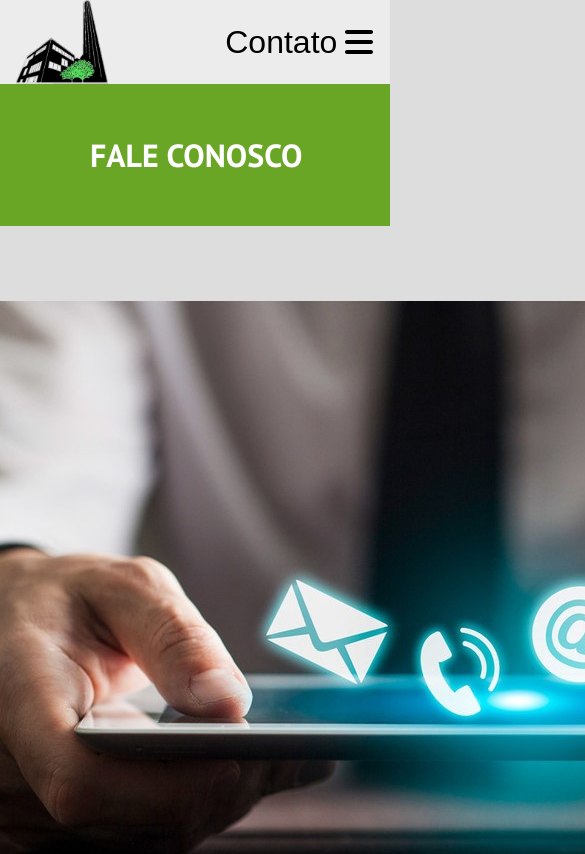
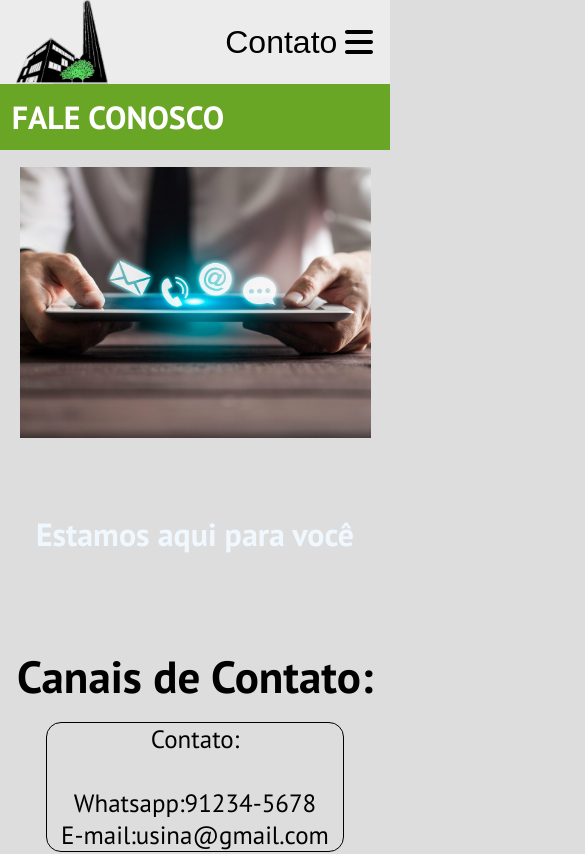
Before and after one commit to guilhermesantos0/pi_2sem, a React (Create React App) app: page /contato in a window 390 px wide. Shown: the top 854 px of the page, 585 px wide, since content can reach past the window. Built offline with nearby package versions, Linux system fonts and the light colour scheme.

Commit message:
pagina contato responsiva e adicionada pagina apoie

```diff
--- a/src/pages/Apoie.jsx
+++ b/src/pages/Apoie.jsx
@@ -1,11 +1,32 @@
 import Navbar from "../components/Navbar";
 import Footer from "../components/Footer";
+
+import "../styles/pages/Apoie.css"
+
+import image from "../images/apoie/_wow.svg"
 
 function Apoie () {
     return(
         <div className="Apoie">
             <Navbar tab="Apoie" />
-            <h1>Apoie</h1>
+                <div className="header-page">
+                    <h1 className="word"><b>APOIE</b></h1>
+                </div>
+
+                <br/>
+
+                <p className="p1">Apoie o projeto da Usina Eco Cultural e contribua para a propagação da cultura.</p>
+
+                <br/>
+
+                <div className="img">
+                    <img src={image} width="50%"/>
+                </div>
+
+                <br/>
+
+                <p className="p2">Toda e qualquer tipo de doação será muito bem-vinda, para mais informações, entre em contato através da aba <a href="">Fale Conosco.</a></p>
+
             <Footer />
         </div>
     )
--- a/src/pages/Contato.jsx
+++ b/src/pages/Contato.jsx
@@ -2,31 +2,33 @@ import Navbar from "../components/Navbar";
 import Footer from "../components/Footer";
 
 import "../styles/pages/Contato.css"
+import image from "../images/contato/fale-conosco3.jpg"
 
 function Contato () {
     return(
         <div className="Contato">
             <Navbar tab="Contato" />
                 <div className="header-page">
-                    <div className="color">
-                        <h1 className="word"><b>FALE CONOSCO</b></h1>
-                    </div>
+                    <h1 className="word">FALE CONOSCO</h1>
                 </div>
 
                 <div className="body">
-                    <div class="image">
-                        <p class="imagedesc"><b>Estamos aqui para você</b></p>
+                    <div className="image">
+                        <p><b>Estamos aqui para você</b></p>
                     </div>
+                    {/* <div className="image">
+                        <p className="imagedesc"><b>Estamos aqui para você</b></p>
+                    </div> */}
                     <div className="contatos">
-                        <div class="header">
-                            <p class="word3"><b>Canais de Contato:</b></p>
+                        <div className="header">
+                            <p className="word3"><b>Canais de Contato:</b></p>
                         </div>
 
                         <div className="box">
                             <div className="colunas" style={{textAlign: "center"}}>
-                                <div class="col"><p>Contato:<br/><br/>Whatsapp:91234-5678<br/>E-mail:usina@gmail.com</p></div>
-                                <div class="col"><p>Redes Sociais:<br/><br/>Instagram:usina@gmail.com<br/>Facebook:usina@gmail.com</p></div>
-                                <div class="col"><p>Apoie:<br/><br/>Whatsapp:91234-5678<br/>E-mail:usina@gmail.com</p></div>
+                                <div className="col"><p>Contato:<br/><br/>Whatsapp:91234-5678<br/>E-mail:usina@gmail.com</p></div>
+                                <div className="col"><p>Redes Sociais:<br/><br/>Instagram:usinaecocultural<br/>Facebook:Usina EcoCultural</p></div>
+                                <div className="col"><p>Apoie:<br/><br/>Whatsapp:91234-5678<br/>E-mail:usina@gmail.com</p></div>
                             </div>
                         </div>
                     </div>
--- a/src/styles/components/Navbar.css
+++ b/src/styles/components/Navbar.css
@@ -13,7 +13,7 @@
     padding-left: 4vw;
     padding-right: 3vw;
 
-    z-index: 110;
+    z-index: 1000;
 
     min-height: 10vh;
 }
--- a/src/styles/pages/Apoie.css
+++ b/src/styles/pages/Apoie.css
@@ -0,0 +1,22 @@
+.Apoie .word{
+    background-color: var(--theme-color3);
+    color: white;
+    padding-left: 2vw;
+    padding: 3vw;
+    width: 100vw;
+}
+
+.Apoie .img{
+    display: flex;
+    justify-content: center;
+}
+
+.Apoie .p1{
+    font-size: 36px;
+    text-align: center;
+}
+
+.Apoie .p2{
+    font-size: 30px;
+    text-align: center;
+}
--- a/src/styles/pages/Contato.css
+++ b/src/styles/pages/Contato.css
@@ -1,23 +1,49 @@
-.Contato .color{
-    background-color: #69A625;
-}
 .Contato .word{
+    background-color: var(--theme-color3);
     color: white;
-    margin-left: 40px;
-    padding: 50px;
+    padding-left: 2vw;
+    padding: 3vw;
+    width: 100vw;
 }
 .Contato .body{
+    width: 100vw;
+
+    display: flex;
+    flex-direction: column;
+    justify-content: center;
+    align-items: center;
+
     text-align: center;
 }
 .Contato .image{
-    font-size: 55px;
-    margin-top: 75px;
+    position: relative;
+    font-size: 1rem;
+    margin-top: 2vh;
+
+    width: 70vw;
+    height: 70vh;
+
+    background: url("../../images/contato/fale-conosco3.jpg");
+    background-size: cover;
 }
+
+.Contato .image p{
+    position: absolute;
+    bottom: 2vh;
+    width: 100%;
+    text-align: center;
+
+    font-size: 2rem;
+
+    color: aliceblue;
+}
+
 .Contato .imagedesc{
     background-image:url("../../images/contato/fale-conosco3.jpg");
     font-size: 55px;
     padding-top: 675px;
-    width: 1042px;
+    width: 70vw;
+    background-size: cover;
     margin: 0 auto;
 }
 .Contato .word3{
@@ -37,6 +63,22 @@
     font-size: 25px;
 }
 .Contato .colunas{
+    margin-top: 2vh;
     display: flex;
+    gap: 2vw;
     justify-content: center;;
 }
+
+@media screen and (max-width: 767px){
+    .Contato .image{
+        background-size: contain;
+        width: 90vw;
+        height: 48vh;
+
+        background-repeat: no-repeat;
+    }
+
+    .Contato .colunas{
+        flex-direction: column;
+    }
+}
--- a/src/styles/pages/Home.css
+++ b/src/styles/pages/Home.css
@@ -150,7 +150,7 @@
         margin-bottom: 2vh;
 
         font-size: 2rem;
-        z-index: 9999;
+        z-index: 999;
     }
 
     .Home .pubarea{
--- a/src/styles/pages/Noticias.css
+++ b/src/styles/pages/Noticias.css
@@ -3,7 +3,6 @@
 }
 
 .Noticias .noticias_title{
-    font-family: sans-serif;
     text-align: left;
     padding: 3vh;
     padding-left: 5vw;
```
Also changed, not shown: src/images/apoie/_wow.svg (added), src/images/apoie/wow.svg (added).
